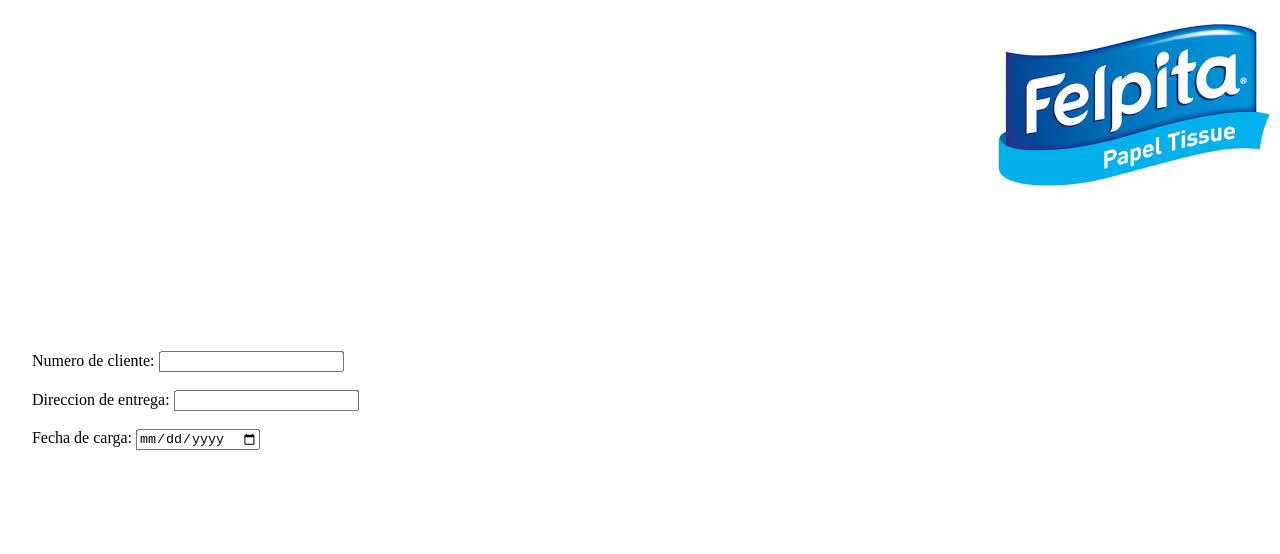
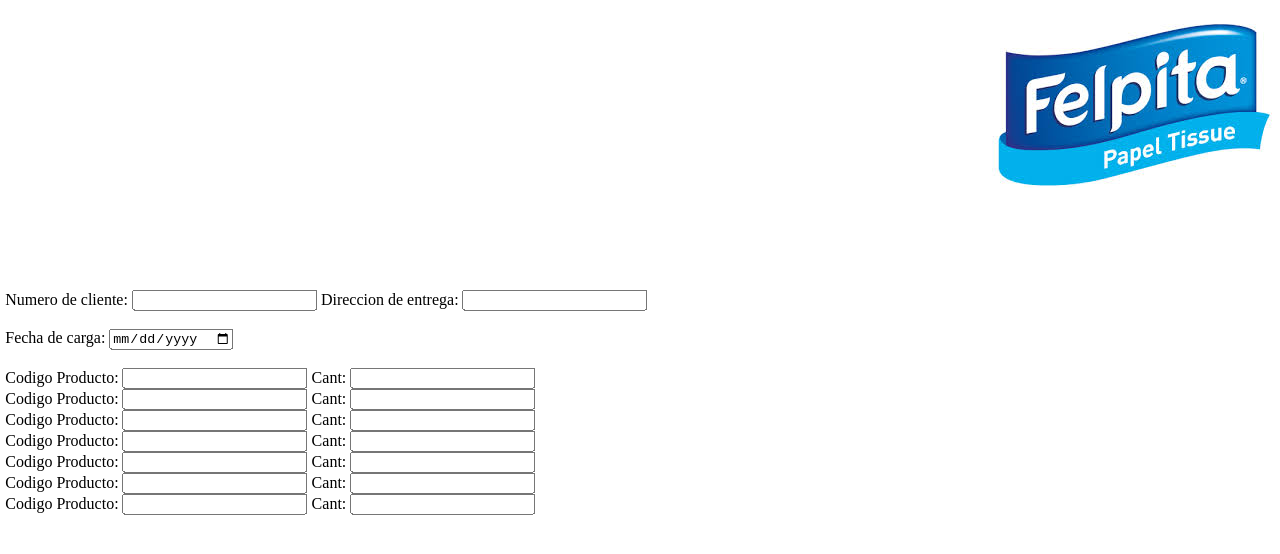
Before and after one commit to DarioAlvez/WebDeveloper, a plain HTML site: page Proyecto/cargapedidos.html in a window 1280 px wide. Drawn offline with Linux system fonts and the light colour scheme.

Commit message:
Se agregaron campos al form

```diff
--- a/Proyecto/cargapedidos.html
+++ b/Proyecto/cargapedidos.html
@@ -12,13 +12,26 @@
         <img style=" float:right;" src="./img/prods/felpitalogo.jpeg">
         <div>
             <form class="carga-pedidos" method="post" autocomplete="on">
-                <label>Numero de cliente: <input></label>
-                <br>
-                <br>
-                <label>Direccion de entrega: <input></label>
+                <label>Numero de cliente: <input></label> <label>Direccion de entrega: <input maxlength="150"></label>
                 <br>
                 <br>
                 <label>Fecha de carga: <input type="date"></label>
+                <br>
+                <br>
+                <label>Codigo Producto: <input>         Cant: <input></label>
+                <br>
+                <label>Codigo Producto: <input>         Cant: <input></label>
+                <br>
+                <label>Codigo Producto: <input>         Cant: <input></label>
+                <br>
+                <label>Codigo Producto: <input>         Cant: <input></label>
+                <br>
+                <label>Codigo Producto: <input>         Cant: <input></label>
+                <br>
+                <label>Codigo Producto: <input>         Cant: <input></label>
+                <br>
+                <label>Codigo Producto: <input>         Cant: <input></label>
+                <br>
 
             </form>
         </div>
--- a/Proyecto/style/esilotproyecto.css
+++ b/Proyecto/style/esilotproyecto.css
@@ -28,7 +28,7 @@
 {
     position: absolute;
     top: 50%;
-    left: 15%;
+    left: 25%;
     transform: translate(-49%, -49%);
 
 
```
